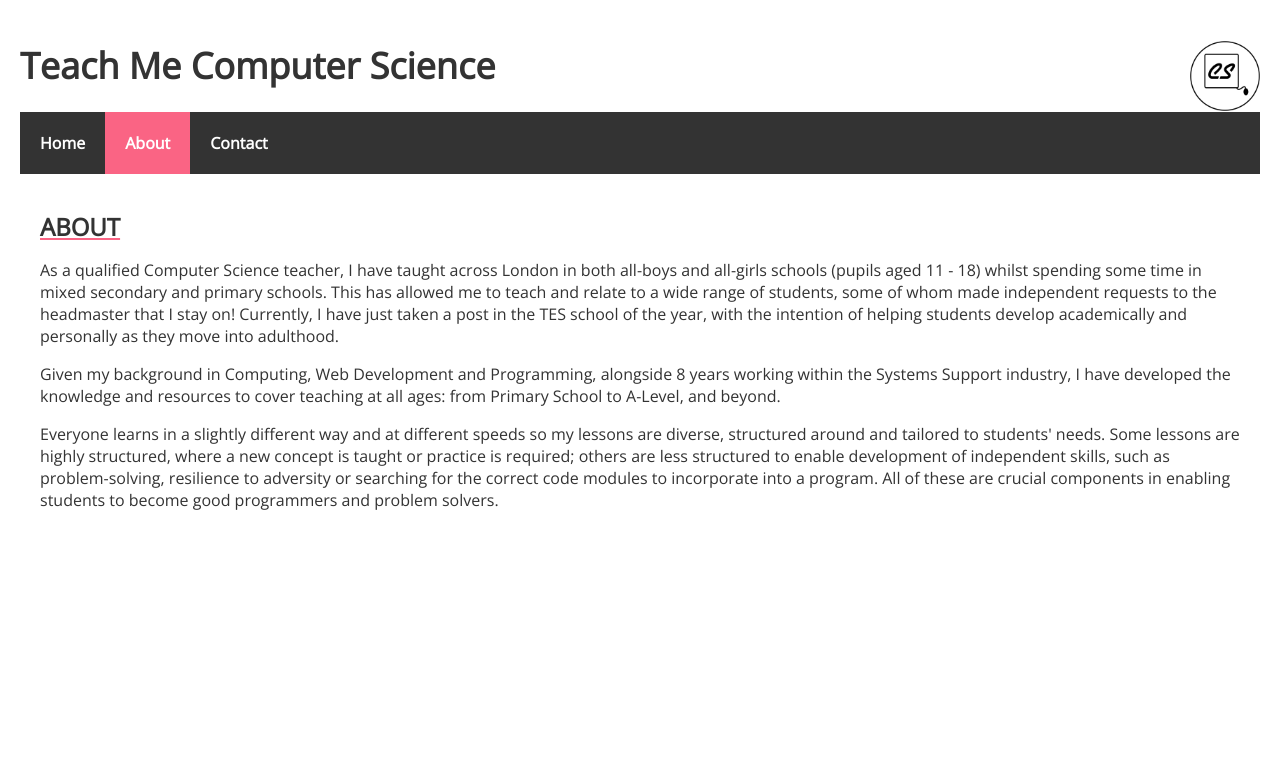
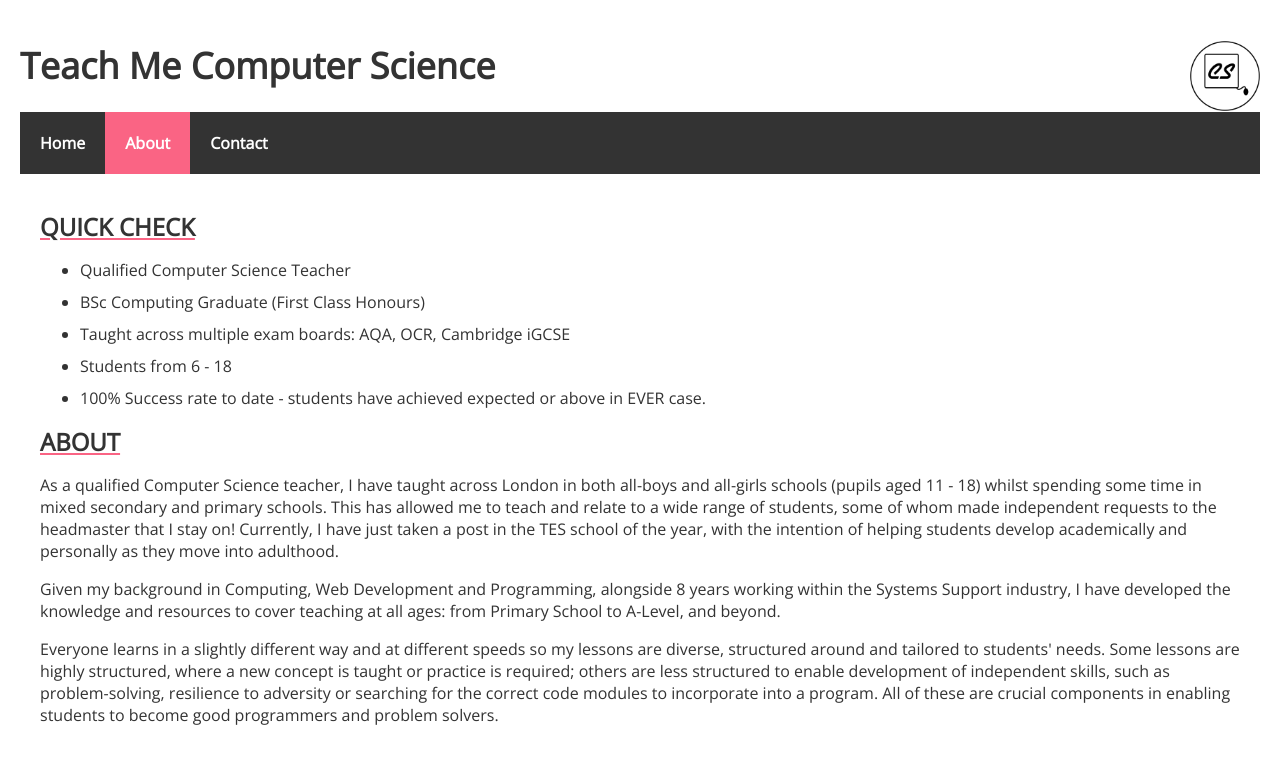
Before and after one commit to isas1/tmcs-simple, a React (Create React App) app: page /about in a window 1280 px wide. Shown: the top 764 px of the page. Built offline with nearby package versions, Linux system fonts and the light colour scheme.

Commit message:
Content - quick list and icon added

```diff
--- a/src/pages/About.jsx
+++ b/src/pages/About.jsx
@@ -4,6 +4,15 @@ class About extends Component {
   render() {
     return (
       <div>
+        <h2>QUICK CHECK</h2>
+        <ul>
+          <li>Qualified Computer Science Teacher</li>
+          <li>BSc Computing Graduate (First Class Honours)</li>
+          <li>Taught across multiple exam boards: AQA, OCR, Cambridge iGCSE</li>
+          <li>Students from 6 - 18</li>
+          <li>100% Success rate to date - students have achieved expected or above in EVER case. </li>
+        </ul>
+
         <h2>ABOUT</h2>
         <p>As a qualified Computer Science teacher, I have taught across London in both all-boys and all-girls schools (pupils aged 11 - 18) whilst spending some time in mixed secondary and primary schools. This has allowed me to teach and relate to a wide range of students, some of whom made independent requests to the headmaster that I stay on!  Currently, I have just taken a post in the TES school of the year, with the intention of helping students develop academically and personally as they move into adulthood.</p>
 
--- a/src/pages/Contact.jsx
+++ b/src/pages/Contact.jsx
@@ -1,15 +1,17 @@
 import React, { Component } from "react";
-import WForm from "../components/Webform/App";
+// import WForm from "../components/Webform/App";
+import { FontAwesomeIcon } from '@fortawesome/react-fontawesome';
+import { faMailBulk } from '@fortawesome/free-solid-svg-icons';
 
 class Contact extends Component {
   render() {
     return (
       <div>
         <h2>GOT QUESTIONS?</h2>
-        <p>The easiest thing to do is email me directly at <a href="mailto:teachmecomputerscience@gmail.com">teachmecomputerscience@gmail.com</a>.
+        <p><span>
+
+        </span>Just email me directly <a href="mailto:teachmecomputerscience@gmail.com"><FontAwesomeIcon icon={faMailBulk} /> teachmecomputerscience@gmail.com</a>.
         </p>
-
-        <WForm />
       </div>
     );
   }
```
